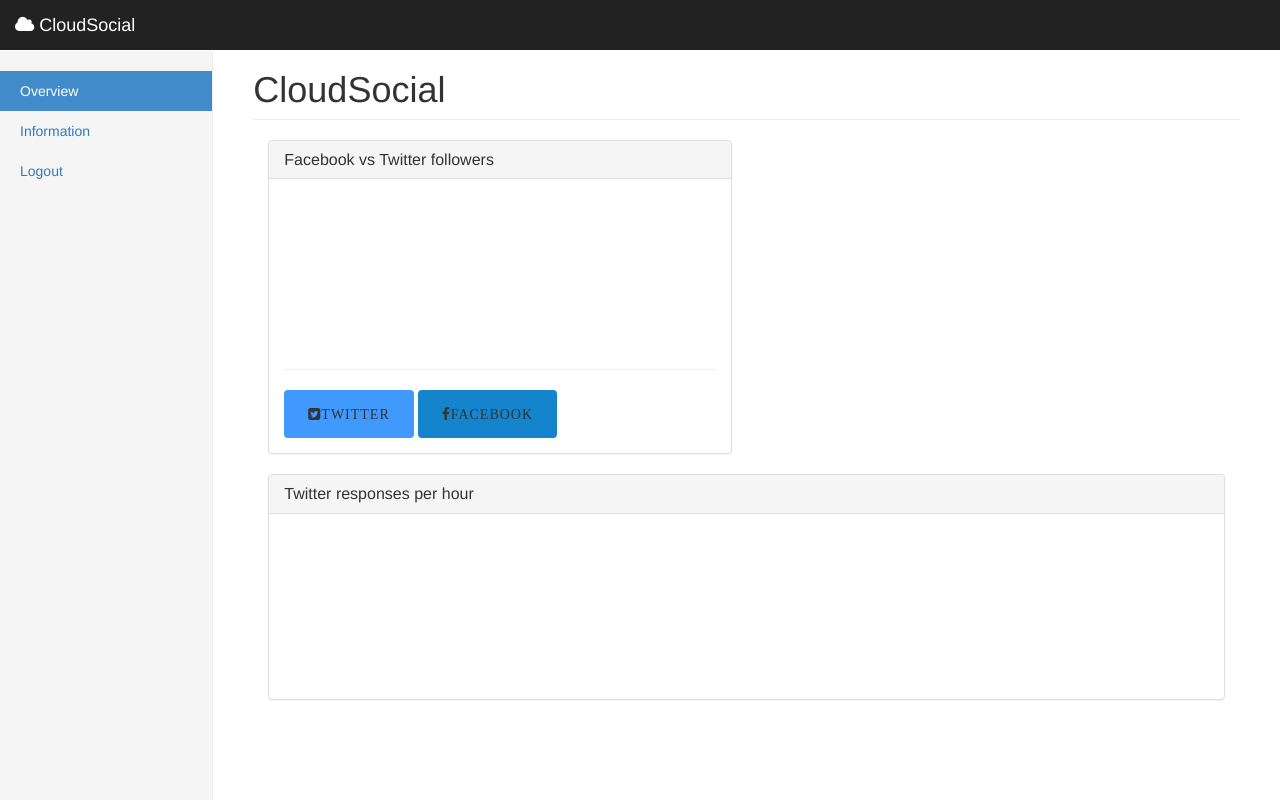
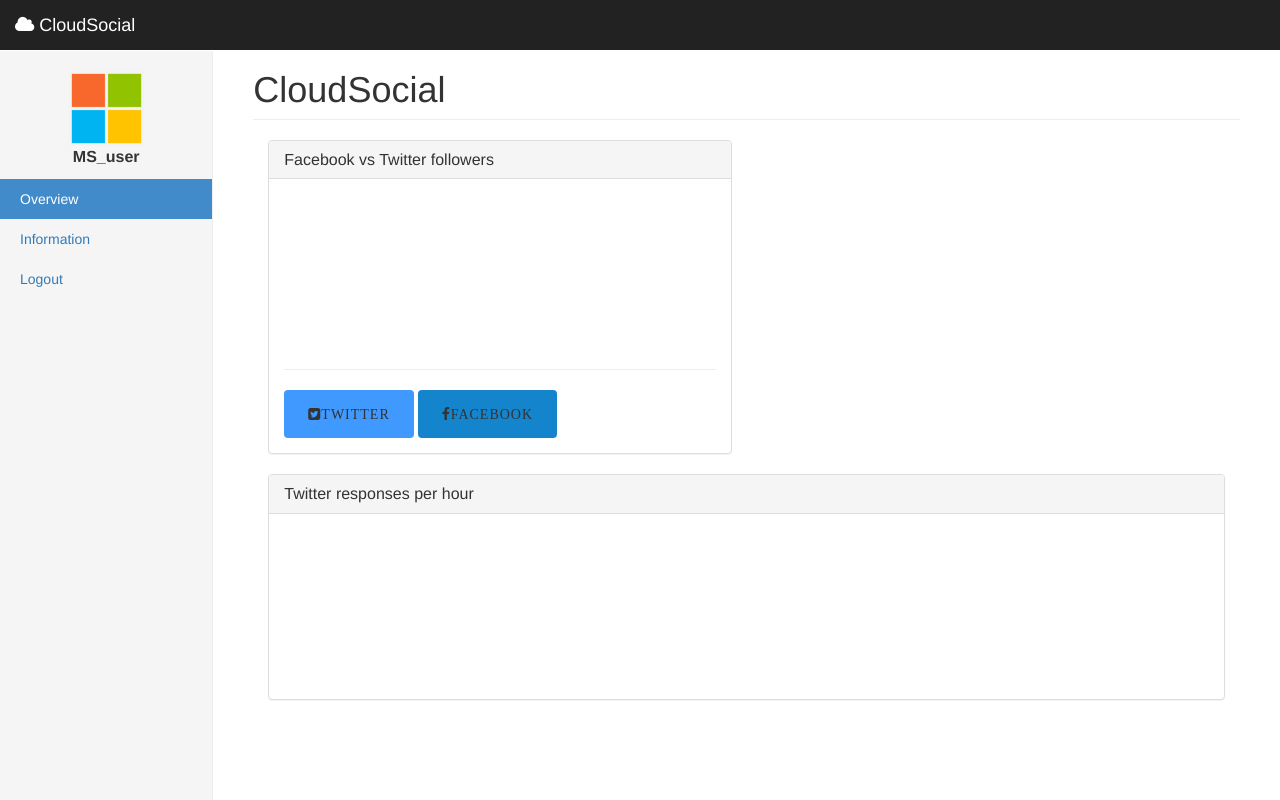
Before and after one commit to erlendw/ms-hackathon-2015, a website: page cloudsocial/dashboard.html in a window 1280 px wide. Drawn offline with nearby package versions, Linux system fonts and the light colour scheme.

Commit message:
Username and image in navbar

```diff
--- a/cloudsocial/dashboard.css
+++ b/cloudsocial/dashboard.css
@@ -177,3 +177,13 @@
   height: 300px;
 
 }
+#username{
+  font-size:16px;
+  font-weight:bold;
+  text-align: center;
+}
+.center {
+  display: block;
+  margin-left: auto;
+  margin-right: auto;
+}
--- a/cloudsocial/navbar.html
+++ b/cloudsocial/navbar.html
@@ -27,11 +27,13 @@
 <div class="container-fluid">
     <div class="row">
         <div class="col-sm-3 col-md-2 sidebar">
+            <img src="mslogo.png" width="75" height="75" id="user_img" class="center"></img>
+            <p id="username">MS_user</p>
             <ul class="nav nav-sidebar">
                 <li class="active"><a href="#">Overview <span class="sr-only">(current)</span></a></li>
                 <li><a href="#">Information</a></li>
                 <li><a href="#">Logout</a></li>
             </ul>
 </div>
+</div
 </div>
-</div>
```
Also changed, not shown: cloudsocial/mslogo.png (added).
